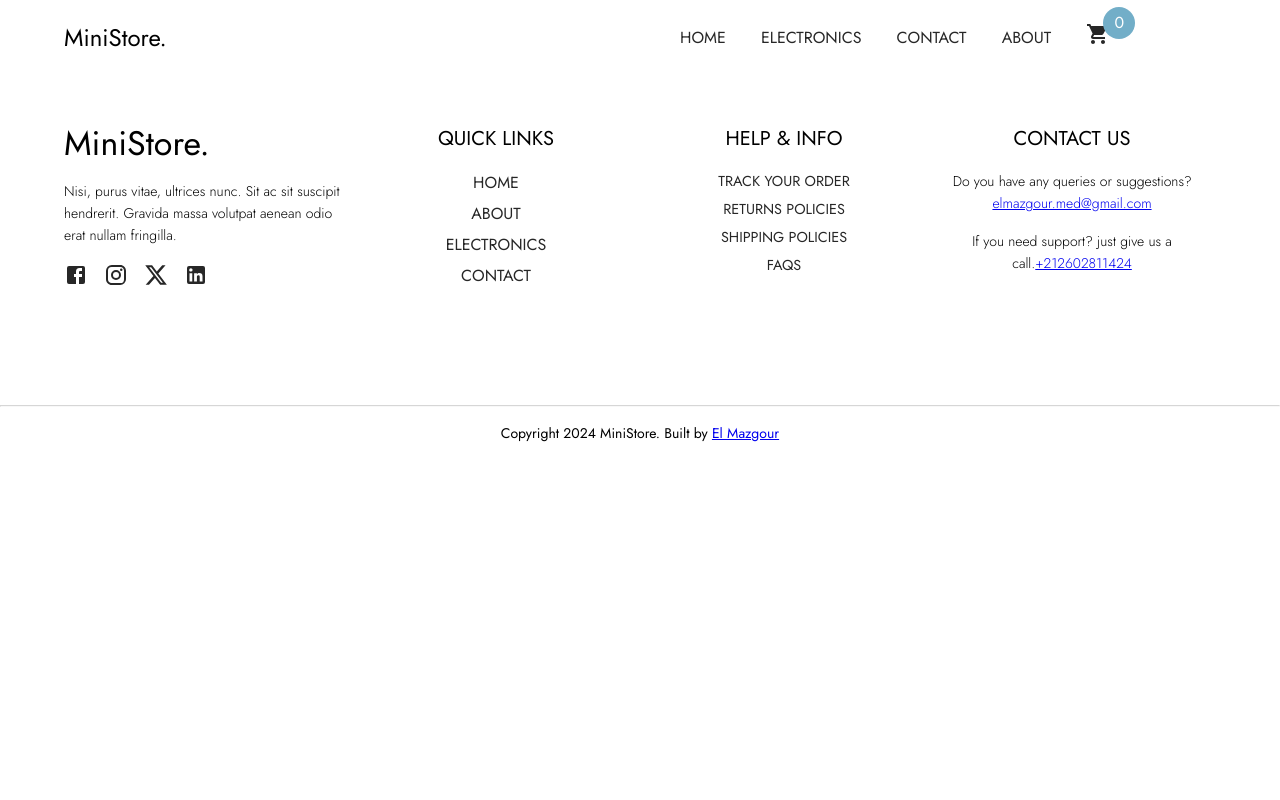
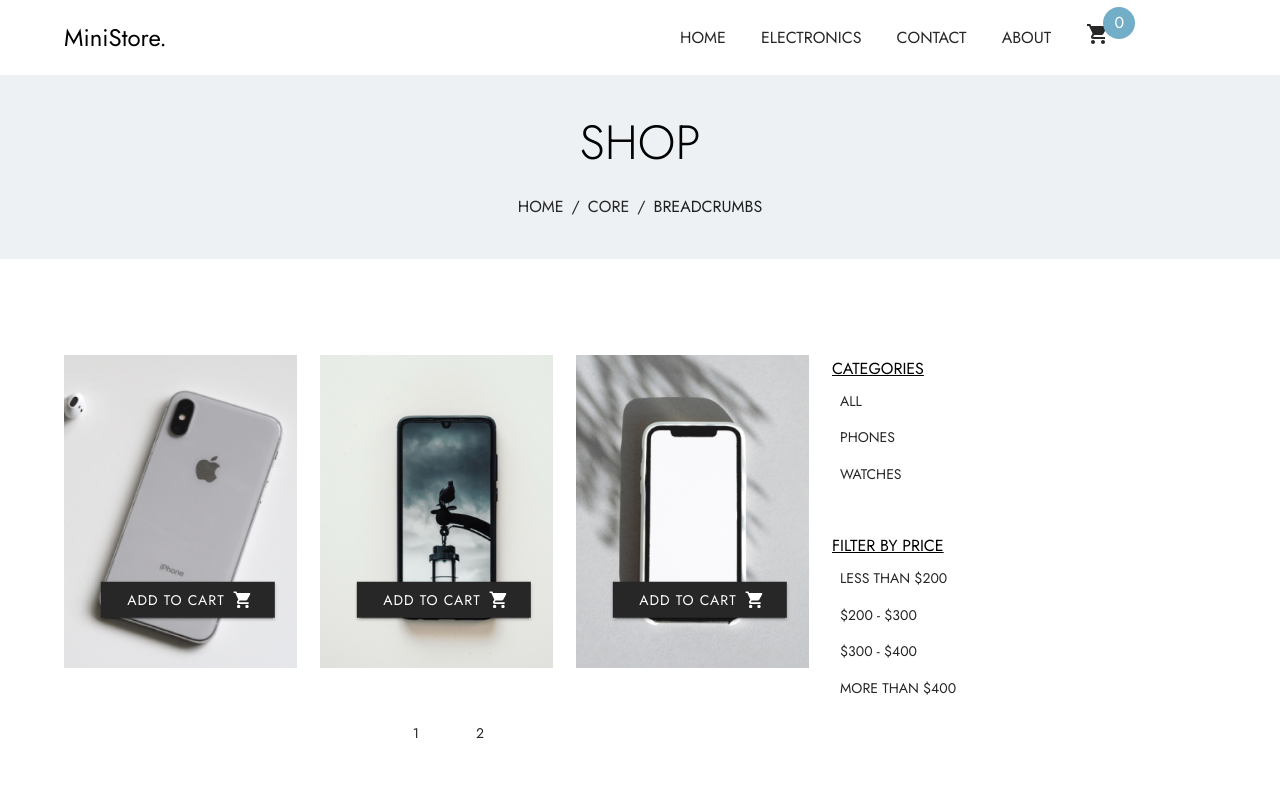
Before and after one commit to ElmazMed/MiniStore-React, a React (Create React App) app in the folder mini-store/: page /electronics in a window 1280 px wide. Shown: the top 800 px of the page. Built offline with nearby package versions, Linux system fonts and the light colour scheme.

Commit message:
working on filters

```diff
--- a/mini-store/package.json
+++ b/mini-store/package.json
@@ -10,6 +10,7 @@
     "@testing-library/jest-dom": "^5.17.0",
     "@testing-library/react": "^13.4.0",
     "@testing-library/user-event": "^13.5.0",
+    "axios": "^1.6.8",
     "react": "^18.2.0",
     "react-dom": "^18.2.0",
     "react-router-dom": "^6.22.3",
--- a/mini-store/src/App.js
+++ b/mini-store/src/App.js
@@ -26,6 +26,7 @@ import Nav from "./Components/HomePage/Nav";
 import SubFooter from "./Components/HomePage/SubFooter";
 import Footer from "./Components/HomePage/Footer";
 import Contact from "./Components/Contact/Contact";
+import Electronic from "./Components/Electronics/Electronic";
 
 const theme = createTheme({
   palette: {
@@ -37,7 +38,9 @@ const theme = createTheme({
   },
 });
 
-const mobileProduct = [
+const products = [
+  {
+    phones: [
       {
         id: uuidv4(),
         name: "Iphone 10",
@@ -68,9 +71,8 @@ const mobileProduct = [
         price: 1500,
         image: iphone13,
       },
-];
-
-const watchesProduct = [
+    ],
+    watches: [
       {
         id: uuidv4(),
         name: " Pink watch",
@@ -101,7 +103,11 @@ const watchesProduct = [
         price: 680,
         image: watch2,
       },
+    ],
+  },
 ];
+
+console.log("the array is ", [...Array()]);
 
 function App() {
   const [productCounter, setProductCounter] = useState(0);
@@ -110,8 +116,7 @@ function App() {
       <ThemeProvider theme={theme}>
         <ProductsContext.Provider
           value={{
-            mobileProduct,
-            watchesProduct,
+            products,
             productCounter,
             setProductCounter,
           }}
@@ -120,6 +125,7 @@ function App() {
           <Routes>
             <Route path="/about" element={<About />} />
             <Route path="/contact" element={<Contact />} />
+            <Route path="/electronics" element={<Electronic />} />
             <Route path="/" element={<Home />} />
             <Route path="/home" element={<Home />} />
           </Routes>
--- /dev/null
+++ b/mini-store/src/Components/Electronics/Electronic.jsx
@@ -0,0 +1,64 @@
+import { Breadcrumbs, Container, Link, Stack, Typography } from "@mui/material";
+import React from "react";
+import ProductsAndSidebar from "./ProductsAndSidebar";
+
+function handleClick(event) {
+  //   event.preventDefault();
+  console.info("You clicked a breadcrumb.");
+}
+
+export default function Electronic() {
+  return (
+    <>
+      <Stack
+        style={{
+          backgroundColor: "#EDF1F3",
+          overflow: "hidden",
+        }}
+        p={5}
+      >
+        <Container>
+          <Typography
+            variant="h3"
+            textTransform={"uppercase"}
+            textAlign={"center"}
+            fontWeight={"300"}
+          >
+            Shop
+          </Typography>
+
+          <div
+            role="presentation"
+            onClick={handleClick}
+            style={{ marginTop: "1.5rem" }}
+          >
+            <Breadcrumbs aria-label="breadcrumb">
+              <Link underline="hover" color="inherit" href="/">
+                Home
+              </Link>
+              <Link
+                underline="hover"
+                color="inherit"
+                href="/material-ui/getting-started/installation/"
+              >
+                Core
+              </Link>
+              <Link
+                underline="hover"
+                color="text.primary"
+                href="/material-ui/react-breadcrumbs/"
+                aria-current="page"
+              >
+                Breadcrumbs
+              </Link>
+            </Breadcrumbs>
+          </div>
+        </Container>
+      </Stack>
+
+      <Container>
+        <ProductsAndSidebar />
+      </Container>
+    </>
+  );
+}
--- /dev/null
+++ b/mini-store/src/Components/Electronics/ProductsAndSidebar.jsx
@@ -0,0 +1,114 @@
+import React, { useContext, useState } from "react";
+
+import { Button, Grid, Typography } from "@mui/material";
+
+import ShoppingCartIcon from "@mui/icons-material/ShoppingCart";
+
+import { ProductsContext } from "../HomePage/Products/ProductsContext";
+
+import phone from "../../Images/phone-1.png";
+import SideBar from "./SideBar";
+
+export default function ProductsAndSidebar() {
+  const { products, setProductCounter, productCounter } =
+    useContext(ProductsContext);
+
+  const [currentPage, setCurrentPage] = useState(1);
+  const productsPerPage = 3;
+
+  const lastProduct = currentPage * productsPerPage;
+  const firstProduct = lastProduct - productsPerPage;
+  const currentProducts = products[0].phones.slice(firstProduct, lastProduct);
+
+  const [addToCart, setAddToCart] = useState({
+    visibility: "hidden",
+    mb: "12%",
+    opacity: 0,
+  });
+  const handleAddToCart = (Transition) => () => {
+    setProductCounter(productCounter + 1);
+  };
+  const handleMouseOver = () => {
+    setAddToCart({
+      ...addToCart,
+      visibility: "visible",
+      mb: "20%",
+      opacity: "1",
+    });
+  };
+  const handleMouseOut = () => {
+    setAddToCart({
+      ...addToCart,
+      visibility: "hidden",
+      mb: "12%",
+      opacity: "0",
+    });
+  };
+
+  const paginate = (pageNumber) => setCurrentPage(pageNumber);
+
+  return (
+    <>
+      <Grid container mt={12} mb={12}>
+        <Grid xs={8}>
+          <div>
+            <Grid container>
+              {/* The First slide */}
+              {currentProducts.map((p) => {
+                return (
+                  <Grid
+                    key={p.id}
+                    mr={"-54px"}
+                    mb={"1.3rem"}
+                    // onMouseOver={handleMouseOver}
+                    // onMouseOut={handleMouseOut}
+                  >
+                    <Grid width={"75%"} position={"relative"}>
+                      <img src={p.image} width={"100%"} alt="" />
+
+                      <Button
+                        variant="contained"
+                        style={{
+                          position: "absolute",
+                          bottom: addToCart.mb,
+                          marginInline: "3.3%",
+                          letterSpacing: "1px",
+                          borderRadius: "0",
+                          // visibility: addToCart.visibility,
+                          transition: "all .5s ease-in-out",
+                          // opacity: addToCart.opacity,
+                          left: "50%",
+                          transform: "translate(-50%, -50%)",
+                          width: "75%",
+                        }}
+                        onClick={handleAddToCart()}
+                        endIcon={<ShoppingCartIcon />}
+                      >
+                        Add to cart
+                      </Button>
+                    </Grid>
+                  </Grid>
+                );
+              })}
+            </Grid>
+            {/* Pagination */}
+            <div style={{ textAlign: "center", marginTop: "20px" }}>
+              {[
+                ...Array(
+                  Math.ceil(products[0].phones.length / productsPerPage)
+                ).keys(),
+              ].map((number) => (
+                <Button key={number + 1} onClick={() => paginate(number + 1)}>
+                  {number + 1}
+                </Button>
+              ))}
+            </div>
+          </div>
+        </Grid>
+        <Grid xs={4}>
+          <SideBar />
+        </Grid>
+      </Grid>
+    </>
+  );
+}
--- /dev/null
+++ b/mini-store/src/Components/Electronics/SideBar.jsx
@@ -0,0 +1,58 @@
+import { Button, Grid, Typography } from "@mui/material";
+import React from "react";
+
+export default function SideBar() {
+  return (
+    <>
+      <Grid container flexDirection={"column"}>
+        <Grid mb={5}>
+          <Typography
+            variant="subtitle1"
+            textTransform={"uppercase"}
+            style={{ textDecoration: "underline" }}
+          >
+            Categories
+          </Typography>
+          <div
+            style={{
+              display: "flex",
+              flexDirection: "column",
+            }}
+          >
+            <Button style={{ justifyContent: "flex-start" }}>All</Button>
+            <Button style={{ justifyContent: "flex-start" }}>Phones</Button>
+            <Button style={{ justifyContent: "flex-start" }}>Watches</Button>
+          </div>
+        </Grid>
+        <Grid mb={5}>
+          <Typography
+            variant="subtitle1"
+            textTransform={"uppercase"}
+            style={{ textDecoration: "underline" }}
+          >
+            Filter by price
+          </Typography>
+          <div
+            style={{
+              display: "flex",
+              flexDirection: "column",
+            }}
+          >
+            <Button style={{ justifyContent: "flex-start" }}>
+              Less than $200
+            </Button>
+            <Button style={{ justifyContent: "flex-start" }}>
+              $200 - $300
+            </Button>
+            <Button style={{ justifyContent: "flex-start" }}>
+              $300 - $400
+            </Button>
+            <Button style={{ justifyContent: "flex-start" }}>
+              More than $400
+            </Button>
+          </div>
+        </Grid>
+      </Grid>
+    </>
+  );
+}
--- a/mini-store/src/Components/HomePage/Products/MobilesCarousel.jsx
+++ b/mini-store/src/Components/HomePage/Products/MobilesCarousel.jsx
@@ -12,7 +12,7 @@ import Fade from "@mui/material/Fade";
 import ShoppingCartIcon from "@mui/icons-material/ShoppingCart";
 
 export default function MobilesCarousel() {
-  const { mobileProduct, setProductCounter, productCounter } =
+  const { products, setProductCounter, productCounter } =
     useContext(ProductsContext);
   const [addToCart, setAddToCart] = useState({
     visibility: "hidden",
@@ -105,7 +105,7 @@ export default function MobilesCarousel() {
 
       <div className="slider-container">
         <Slider {...settings}>
-          {mobileProduct.map((p) => {
+          {products[0].phones.map((p) => {
             return (
               <Box key={p.id}>
                 <Grid
--- a/mini-store/src/Components/HomePage/Products/WatchesCarousel.jsx
+++ b/mini-store/src/Components/HomePage/Products/WatchesCarousel.jsx
@@ -12,7 +12,7 @@ import Fade from "@mui/material/Fade";
 import ShoppingCartIcon from "@mui/icons-material/ShoppingCart";
 
 export default function WatchesCarousel() {
-  const { watchesProduct, setProductCounter, productCounter } =
+  const { products, setProductCounter, productCounter } =
     useContext(ProductsContext);
   const [addToCart, setAddToCart] = useState({
     visibility: "hidden",
@@ -105,7 +105,7 @@ export default function WatchesCarousel() {
 
       <div className="slider-container">
         <Slider {...settings}>
-          {watchesProduct.map((p) => {
+          {products[0].watches.map((p) => {
             return (
               <Box key={p.id}>
                 <Grid
```
Also changed, not shown: 1 other file (tests, documents, lock files or other folders). Lines whose indentation alone changed are shown as unchanged.
